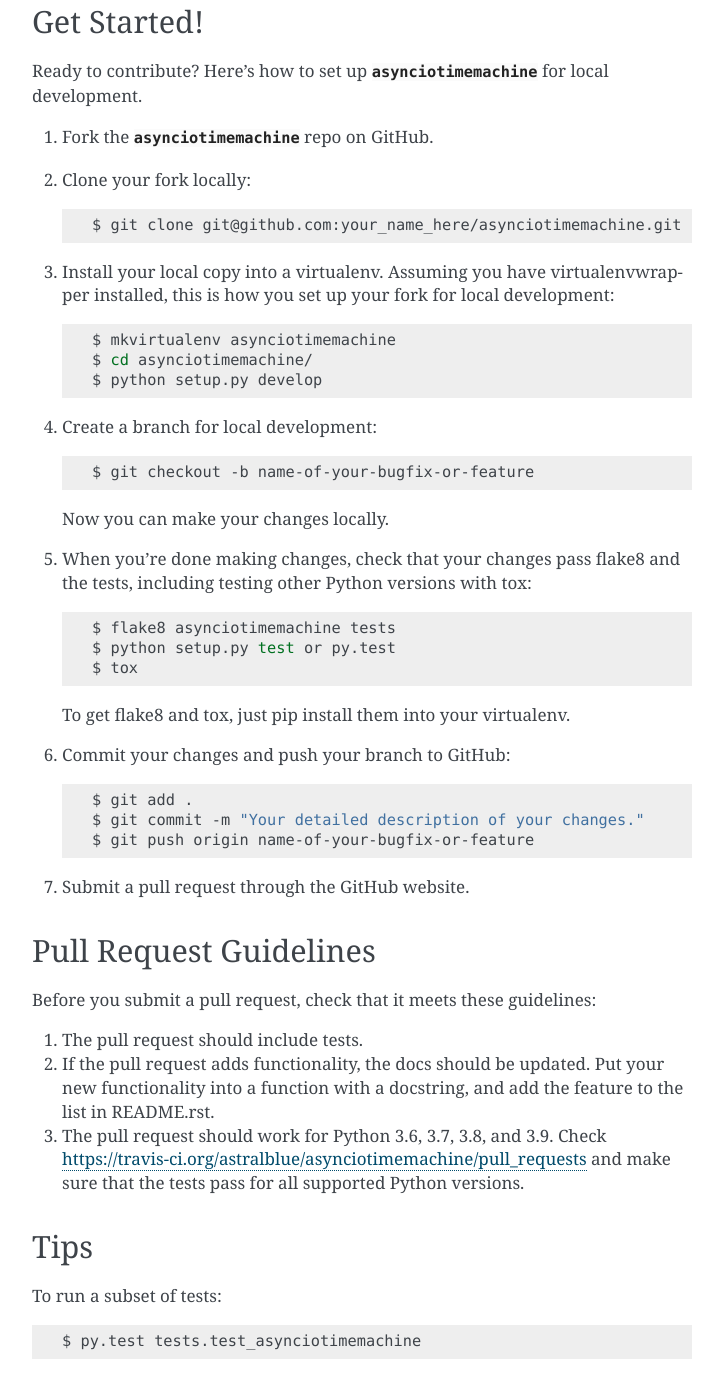
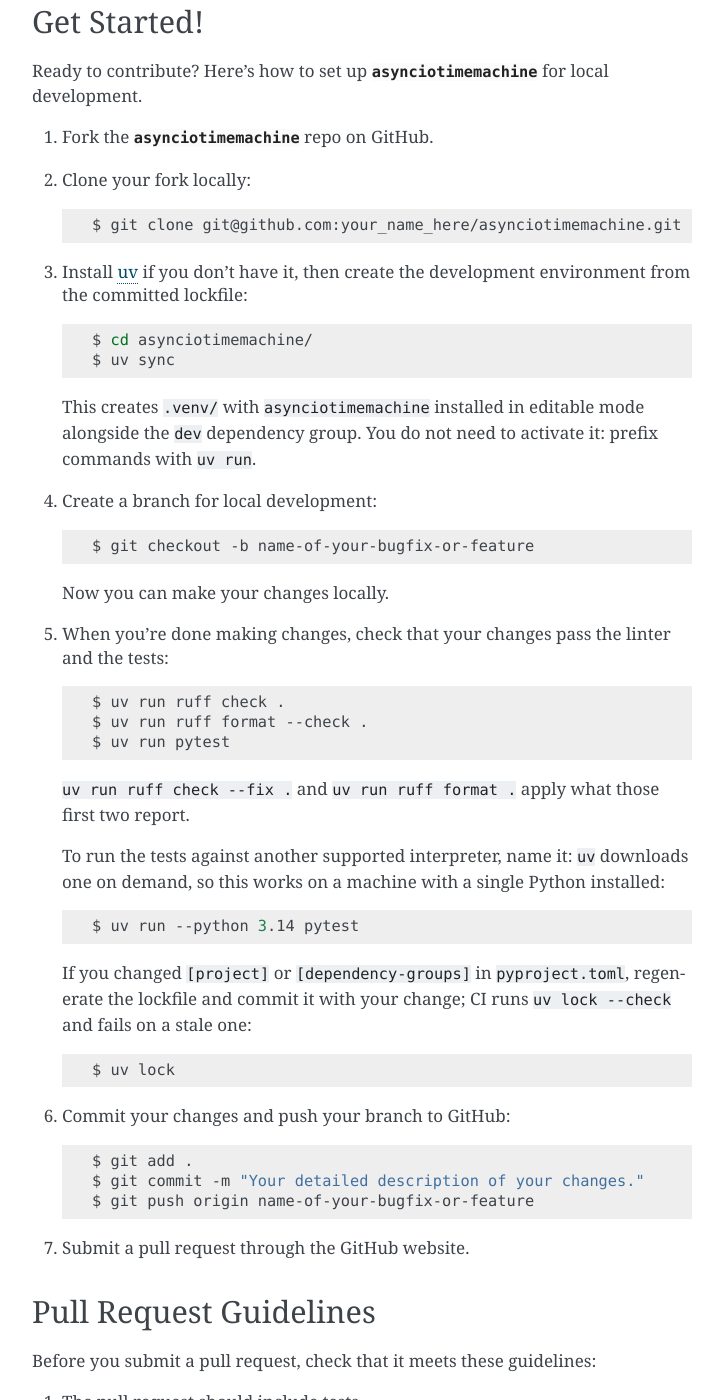
Before and after one commit to astralblue/asynciotimemachine, a Sphinx documentation site: the page built from docs/contributing.rst, in a window 1280 px wide and 1400 px high, scrolled down 1219 px. Shown: the whole window, without its empty margins (388-1111 px from the left). Built offline with Sphinx 7.4.7, drawn with Linux system fonts in a browser that asks for light colours; pages that are not in the unit, such as notebooks, are missing from menus; some of the changed text lies outside the part shown.

Commit message:
Repair the docs build and refresh the prose
The Sphinx build had been broken since Sphinx 2.0: docs/conf.py imported
`sphinx.apidoc`, removed in 2.0, and passed a literal 'sphinx-apidoc' as
argv[0], which 1.7 stopped stripping.  Both are fixed, the exclude list drops
the files this branch deleted, `language = None` becomes 'en' and intersphinx
stops pointing at Python 3.6.  `docs/_static` now exists so it stops warning.
The build is clean under -W, and the new .readthedocs.yaml -- required in-repo
since 2023, and until now absent -- sets fail_on_warning to keep it that way.
It installs via uv from the committed lockfile, so RTD resolves exactly what a
local build does.

The Makefile is deleted rather than ported.  Three of its targets
(`release`, `dist`, `install`) called `setup.py upload`/`install`, removed from
setuptools years ago, and every remaining one is now a single `uv run ...`
shorter than the `make` equivalent.  Those invocations move into
CONTRIBUTING.rst, along with the uv-based dev setup, the new supported-version
list, and a deploy section describing the bump-and-push release gesture.

README badges: the travis-ci.org and pyup.io ones were dead and are replaced
by the GitHub Actions status and a supported-Pythons badge.  Since the PyPI
long description is now README.rst alone rather than README + HISTORY, the
changelog is linked with an absolute URL, which is what PyPI's renderer needs.

Co-Authored-By: Claude Opus 5 (1M context) <noreply@anthropic.com>

```diff
--- a/CONTRIBUTING.rst
+++ b/CONTRIBUTING.rst
@@ -64,11 +64,15 @@ Ready to contribute? Here's how to set up `asynciotimemachine` for local develop
 
     $ git clone git@github.com:your_name_here/asynciotimemachine.git
 
-3. Install your local copy into a virtualenv. Assuming you have virtualenvwrapper installed, this is how you set up your fork for local development::
+3. Install `uv <https://docs.astral.sh/uv/>`_ if you don't have it, then create
+   the development environment from the committed lockfile::
 
-    $ mkvirtualenv asynciotimemachine
     $ cd asynciotimemachine/
-    $ python setup.py develop
+    $ uv sync
+
+   This creates ``.venv/`` with ``asynciotimemachine`` installed in editable
+   mode alongside the ``dev`` dependency group.  You do not need to activate
+   it: prefix commands with ``uv run``.
 
 4. Create a branch for local development::
 
@@ -76,13 +80,27 @@ Ready to contribute? Here's how to set up `asynciotimemachine` for local develop
 
    Now you can make your changes locally.
 
-5. When you're done making changes, check that your changes pass flake8 and the tests, including testing other Python versions with tox::
+5. When you're done making changes, check that your changes pass the linter and
+   the tests::
 
-    $ flake8 asynciotimemachine tests
-    $ python setup.py test or py.test
-    $ tox
+    $ uv run ruff check .
+    $ uv run ruff format --check .
+    $ uv run pytest
 
-   To get flake8 and tox, just pip install them into your virtualenv.
+   ``uv run ruff check --fix .`` and ``uv run ruff format .`` apply what those
+   first two report.
+
+   To run the tests against another supported interpreter, name it: ``uv``
+   downloads one on demand, so this works on a machine with a single Python
+   installed::
+
+    $ uv run --python 3.14 pytest
+
+   If you changed ``[project]`` or ``[dependency-groups]`` in
+   ``pyproject.toml``, regenerate the lockfile and commit it with your
+   change; CI runs ``uv lock --check`` and fails on a stale one::
+
+    $ uv lock
 
 6. Commit your changes and push your branch to GitHub::
 
@@ -101,13 +119,37 @@ Before you submit a pull request, check that it meets these guidelines:
 2. If the pull request adds functionality, the docs should be updated. Put
    your new functionality into a function with a docstring, and add the
    feature to the list in README.rst.
-3. The pull request should work for Python 3.6, 3.7, 3.8, and 3.9. Check
-   https://travis-ci.org/astralblue/asynciotimemachine/pull_requests
-   and make sure that the tests pass for all supported Python versions.
+3. The pull request should work for Python 3.10, 3.11, 3.12, 3.13, and 3.14.
+   Check
+   https://github.com/astralblue/asynciotimemachine/actions/workflows/test.yml
+   and make sure that the checks pass for all supported Python versions.
 
 Tips
 ----
 
 To run a subset of tests::
 
-$ py.test tests.test_asynciotimemachine
+    $ uv run pytest tests/test_asynciotimemachine.py::TestTimeMachine::test_advance_by
+    $ uv run pytest -k advance_to
+
+Other common tasks::
+
+    $ uv run coverage run -m pytest && uv run coverage report -m
+    $ uv run --group docs sphinx-build -b html docs docs/_build/html
+    $ uv run --group docs sphinx-autobuild docs docs/_build/html
+    $ uv build
+
+Deploying
+---------
+
+A reminder for the maintainers on how to deploy.  Make sure all your changes
+are committed, including an entry in ``HISTORY.rst``.  Then::
+
+    $ uv run bump-my-version bump minor   # or patch / major
+    $ git push --follow-tags
+
+``bump-my-version`` rewrites ``__version__`` in ``asynciotimemachine.py``,
+commits, and creates a ``vX.Y.Z`` tag.  Pushing that tag triggers
+``.github/workflows/release.yml``, which re-runs the test matrix, builds the
+sdist and wheel with ``uv build``, and uploads them to PyPI using Trusted
+Publishing -- there is no PyPI credential stored in this repository.
--- a/docs/conf.py
+++ b/docs/conf.py
@@ -69,7 +69,7 @@ release = asynciotimemachine.__version__
 #
 # This is also used if you do content translation via gettext catalogs.
 # Usually you set "language" from the command line for these cases.
-language = None
+language = 'en'
 
 # List of patterns, relative to source directory, that match files and
 # directories to ignore when looking for source files.
@@ -170,7 +170,7 @@ texinfo_documents = [
 # -- Options for intersphinx -------------------------------------------
 
 intersphinx_mapping = {
-        'python': ('https://docs.python.org/3.6', None),
+        'python': ('https://docs.python.org/3', None),
 }
 
 
@@ -193,10 +193,10 @@ def run_apidoc(_):
     root_dir = os.path.abspath(os.path.join(docs_dir, '..'))
     for basename in ('asynciotimemachine', 'modules'):
         rm_f(os.path.join(docs_dir, os.path.extsep.join([basename, 'rst'])))
-    args = ['sphinx-apidoc', '-o', docs_dir, root_dir]
+    args = ['-o', docs_dir, root_dir]
     args.extend(os.path.join(root_dir, name)
-                for name in ('setup.py', 'travis_pypi_setup.py', 'tests'))
-    from sphinx.apidoc import main
+                for name in ('tests', '.venv', '.venvs'))
+    from sphinx.ext.apidoc import main
     main(args)
 
 def setup(app):
--- a/docs/installation.rst
+++ b/docs/installation.rst
@@ -44,7 +44,7 @@ Once you have a copy of the source, you can install it with:
 
 .. code-block:: console
 
-    $ python setup.py install
+    $ pip install .
 
 
 .. _Github repo: https://github.com/astralblue/asynciotimemachine
```
Also changed, not shown: CLAUDE.md (added, +109 -0 lines), README.rst (+12 -8 lines), .readthedocs.yaml (added), 2 other files.
